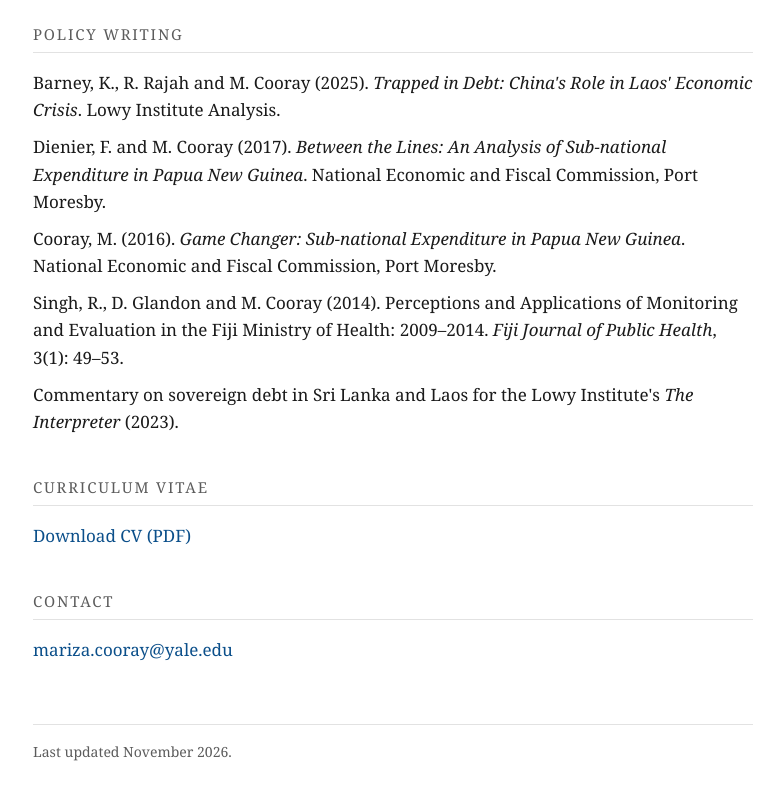
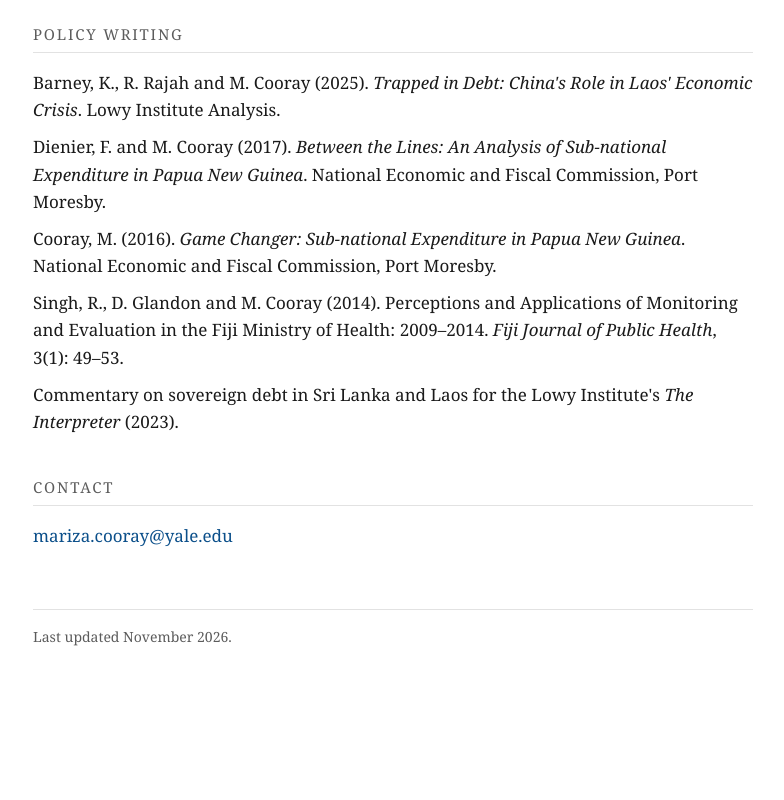
Before and after one commit to marizalcooray/marizalcooray.github.io, a plain HTML site: page index.html in a window 1280 px wide. Shown: the part 1564-2364 px from the top of the page, without its empty margins (247-1031 px from the left). After the commit the page ends 2293 px from the top, so only its background shows below. Drawn offline with Linux system fonts and the light colour scheme.

Commit message:
Remove CV from the site
Deletes Cooray_CV.pdf and removes the CV menu link and the Curriculum
vitae section from index.html.

Co-Authored-By: Claude Fable 5.2 <noreply@anthropic.com>
Claude-Session: https://claude.ai/code/session_01VmduCn5VHCEk3t2LiCHrY6

```diff
--- a/index.html
+++ b/index.html
@@ -84,7 +84,6 @@
         <a href="#research">Research</a>
         <a href="#samples">Work samples</a>
         <a href="#policy">Policy writing</a>
-        <a href="Cooray_CV.pdf">CV</a>
         <a href="#contact">Contact</a>
       </nav>
     </div>
@@ -134,9 +133,6 @@
     <li>Commentary on sovereign debt in Sri Lanka and Laos for the Lowy Institute's <em>The Interpreter</em> (2023).</li>
   </ul>
 
-  <h2 id="cv">Curriculum vitae</h2>
-  <p><a href="Cooray_CV.pdf">Download CV (PDF)</a></p>
-
   <h2 id="contact">Contact</h2>
   <p><a href="mailto:mariza.cooray@yale.edu">mariza.cooray@yale.edu</a></p>
 
```
Also changed, not shown: 1 other file.
